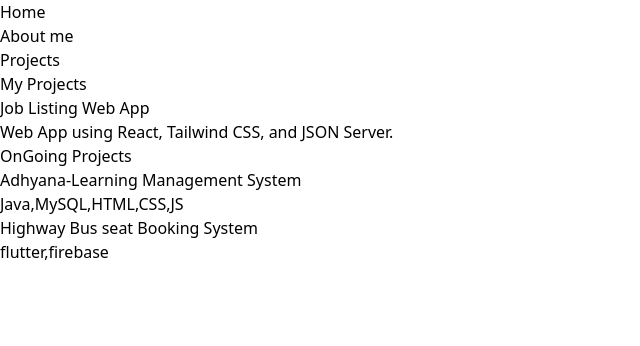
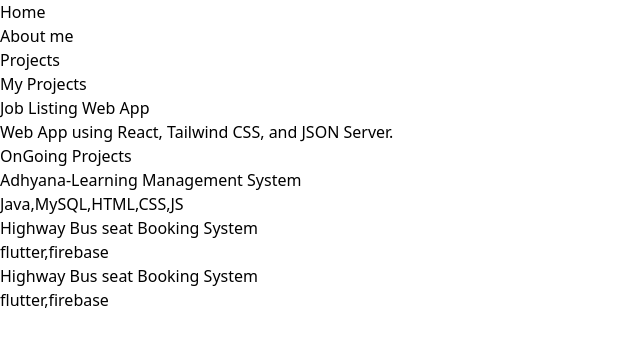
Before and after one commit to Shashika2001/myportfolio, a React (Vite) app in the folder myportfolio/: page /projects in a window 1280 px wide. Shown: the top 346 px of the page, without its empty margins (0-640 px from the left). Built offline with nearby package versions, Linux system fonts and the light colour scheme.

Commit message:
add new project

```diff
--- a/myportfolio/src/pages/Projects.jsx
+++ b/myportfolio/src/pages/Projects.jsx
@@ -15,7 +15,10 @@
       title: "Highway Bus seat Booking System",
       description: "flutter,firebase",
     },
-
+    {
+      title: "Highway Bus seat Booking System",
+      description: "flutter,firebase",
+    },
 
 
 ];
```
